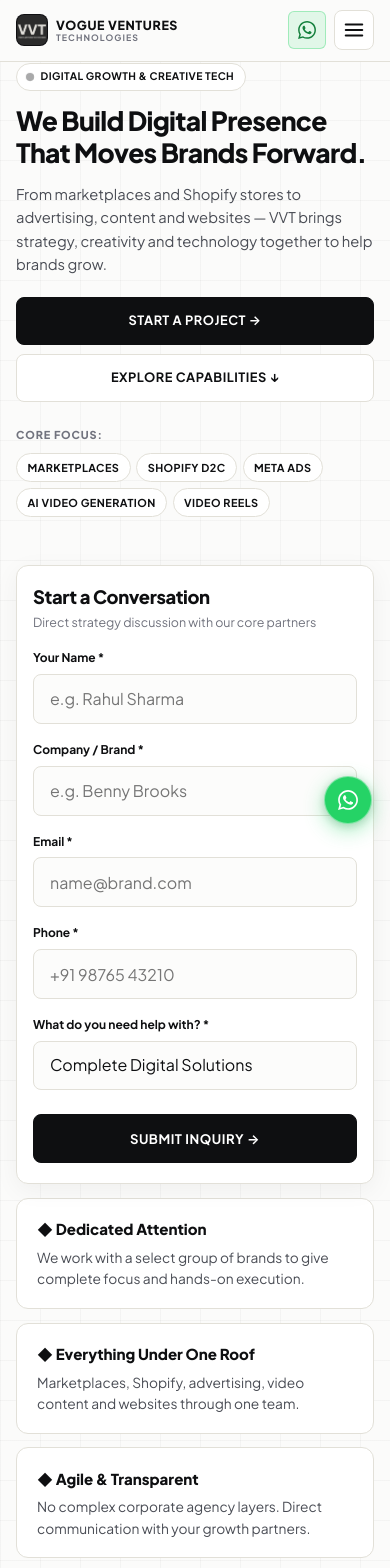
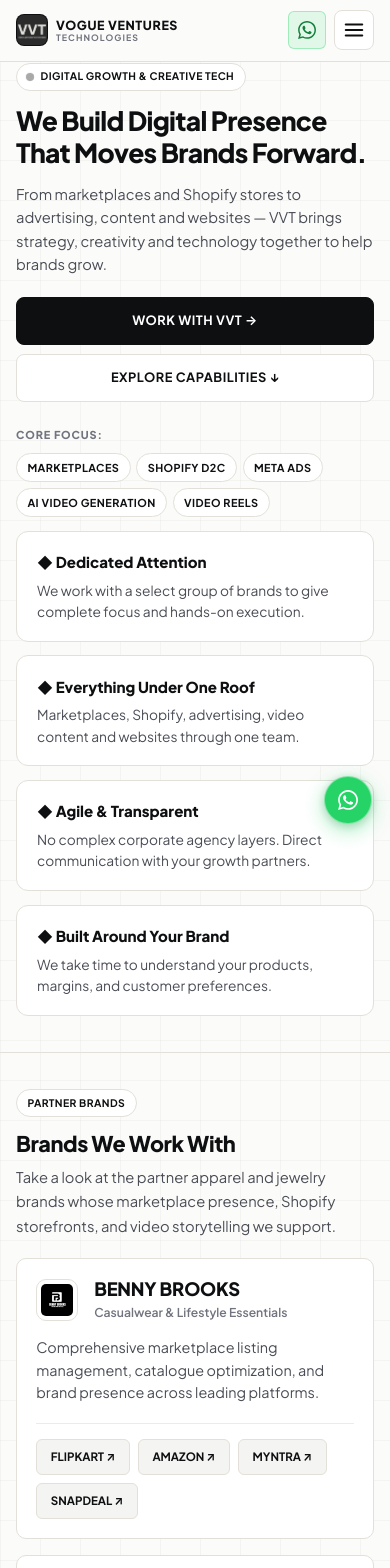
Before and after one commit to Vighneswaran-official/vvt-web, a React (Vite) app: page / in a window 390 px wide. Shown: the top 1568 px of the page. Built offline with nearby package versions, Linux system fonts and the light colour scheme.

Commit message:
fix(mobile): hide top hero form on mobile screens, keep only at bottom contact section

```diff
--- a/src/components/Hero/Hero.css
+++ b/src/components/Hero/Hero.css
@@ -77,16 +77,12 @@
 @media (max-width: 860px) {
   .hero-grid {
     grid-template-columns: 1fr;
-    gap: 2rem;
+    gap: 1.5rem;
   }
 
+  /* Lead form is hidden at the top on mobile/tablets; it only appears at the bottom in Contact section */
   .startup-lead-card {
-    display: block;
-    width: 100%;
-    margin-top: 1rem;
-    padding: 1.5rem 1.25rem;
-    border-radius: 14px;
-    box-shadow: 0 6px 24px rgba(0, 0, 0, 0.05);
+    display: none !important;
   }
 }
 
@@ -150,19 +146,4 @@
     max-width: 100%;
     box-sizing: border-box;
   }
-
-  .startup-lead-card {
-    padding: 1.25rem 1rem;
-    border-radius: 12px;
-  }
-
-  .lead-card-heading {
-    font-size: 1.15rem;
-    margin-bottom: 0.2rem;
-  }
-
-  .lead-card-sub {
-    font-size: 0.78rem;
-    margin-bottom: 1rem;
-  }
 }
--- a/src/components/Hero/Hero.jsx
+++ b/src/components/Hero/Hero.jsx
@@ -22,19 +22,8 @@
           </p>
 
           <div className="hero-cta-wrap">
-            <a
-              href="#hero-form"
-              className="btn-black"
-              onClick={(e) => {
-                e.preventDefault();
-                const el = document.getElementById('hero-name');
-                if (el) {
-                  el.scrollIntoView({ behavior: 'smooth', block: 'center' });
-                  el.focus();
-                }
-              }}
-            >
-              START A PROJECT →
+            <a href="#contact" className="btn-black">
+              WORK WITH VVT →
             </a>
             <a href="#capabilities" className="btn-outline">
               EXPLORE CAPABILITIES ↓
```
